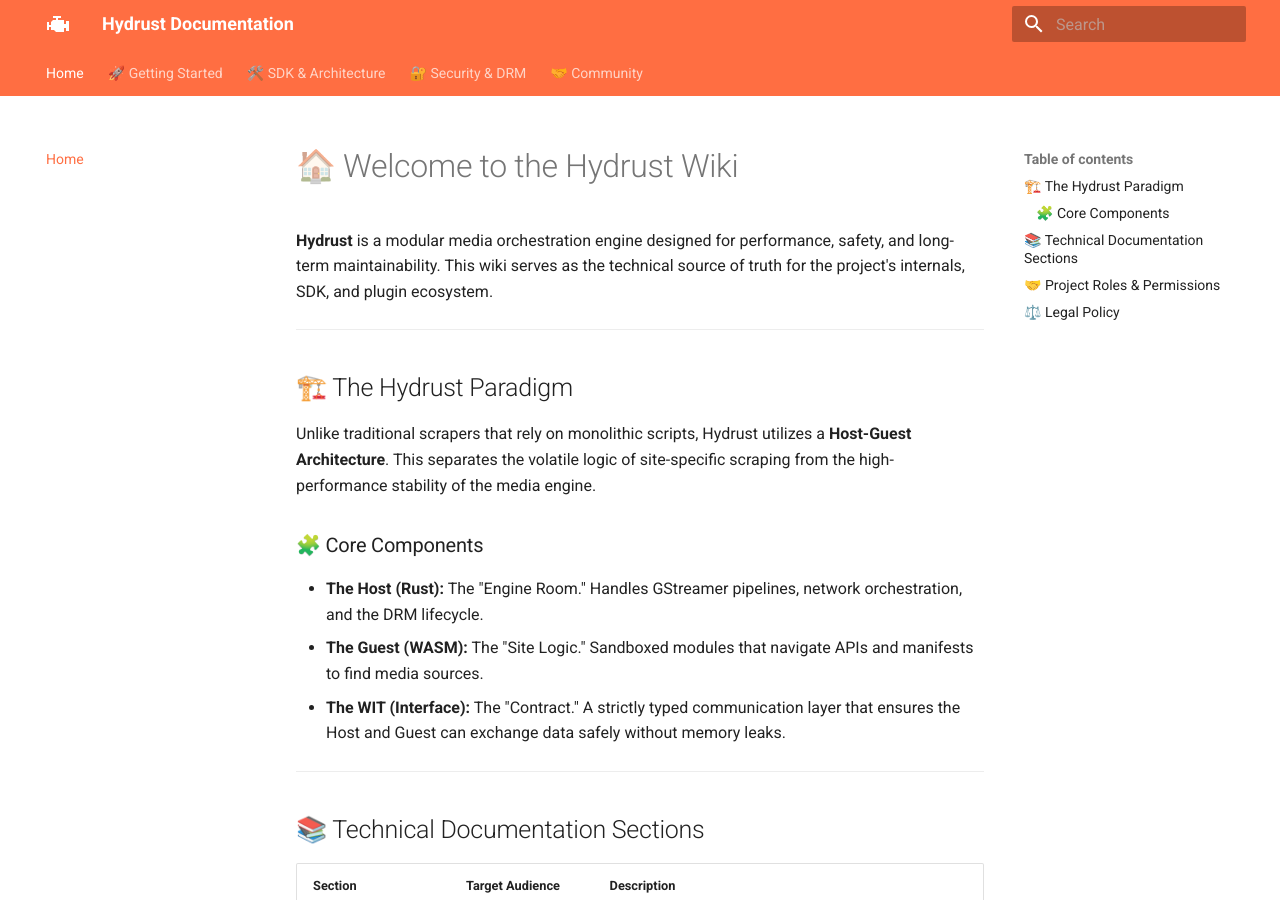
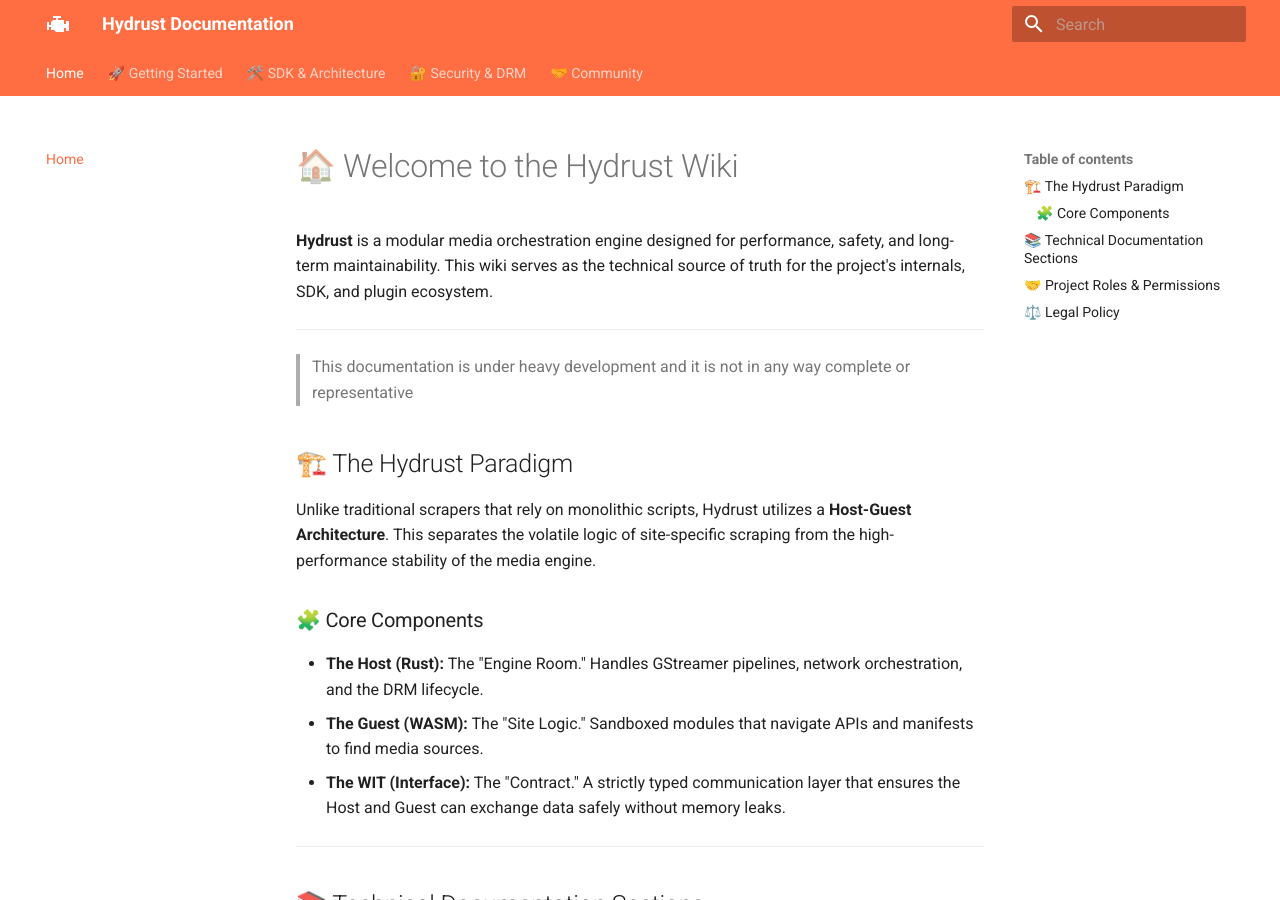
Before and after one commit to razorblade23/hydrust-docs, an MkDocs documentation site: the page built from docs/index.md, in a window 1280 px wide and 900 px high. Built offline with MkDocs 1.6.1 and Material for MkDocs 9.7.7, drawn with Linux system fonts in a browser that asks for light colours.

Commit message:
Update to index.md

```diff
--- a/docs/index.md
+++ b/docs/index.md
@@ -3,6 +3,8 @@
 **Hydrust** is a modular media orchestration engine designed for performance, safety, and long-term maintainability. This wiki serves as the technical source of truth for the project's internals, SDK, and plugin ecosystem.
 
 ---
+
+> This documentation is under heavy development and it is not in any way complete or representative
 
 ## 🏗️ The Hydrust Paradigm
 
```
